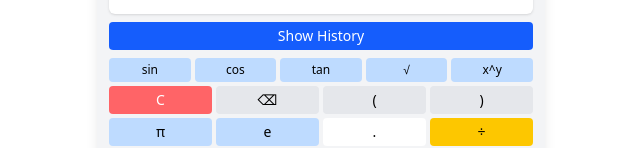
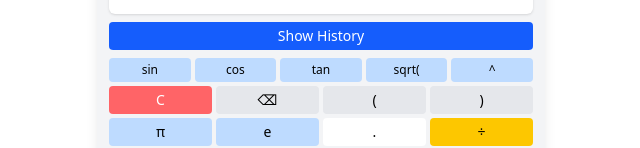
Before and after one commit to UzairCodes2004/calculator-project-using-zustand, a React (Vite) app: page / in a window 1280 px wide. Shown: the part 206-354 px from the top of the page, without its empty margins (319-959 px from the left). Built offline with nearby package versions, Linux system fonts and the light colour scheme.

Commit message:
Update Buttons.tsx

```diff
--- a/src/components/Buttons.tsx
+++ b/src/components/Buttons.tsx
@@ -29,9 +29,9 @@ const Buttons: React.FC = () => {
               className="bg-blue-200 hover:bg-blue-300 p-1 rounded text-xs font-medium"
             >
               {func === "√"
-                ? "√"
+                ? "sqrt("
                 : func === "x^y"
-                ? "x^y"
+                ? "^"
                 : func.replace("(", "")}
             </button>
           ))}
```
